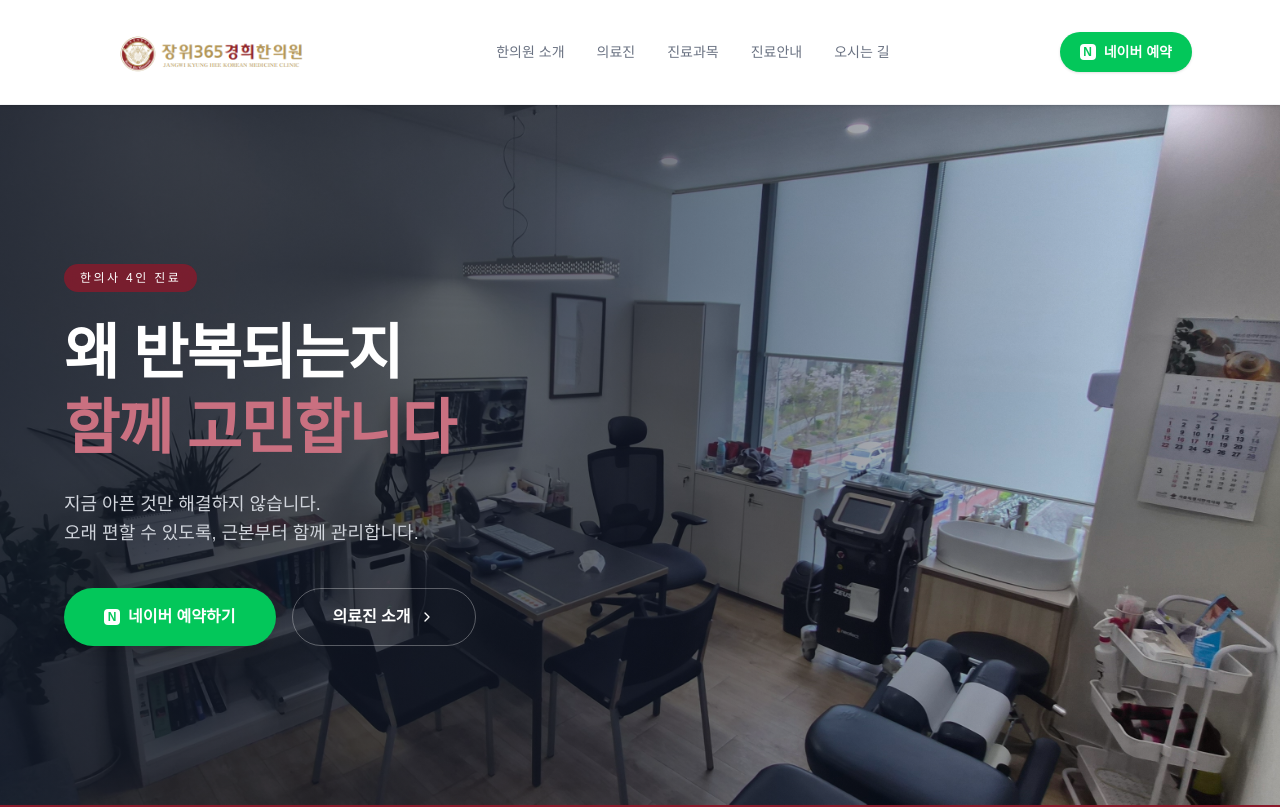
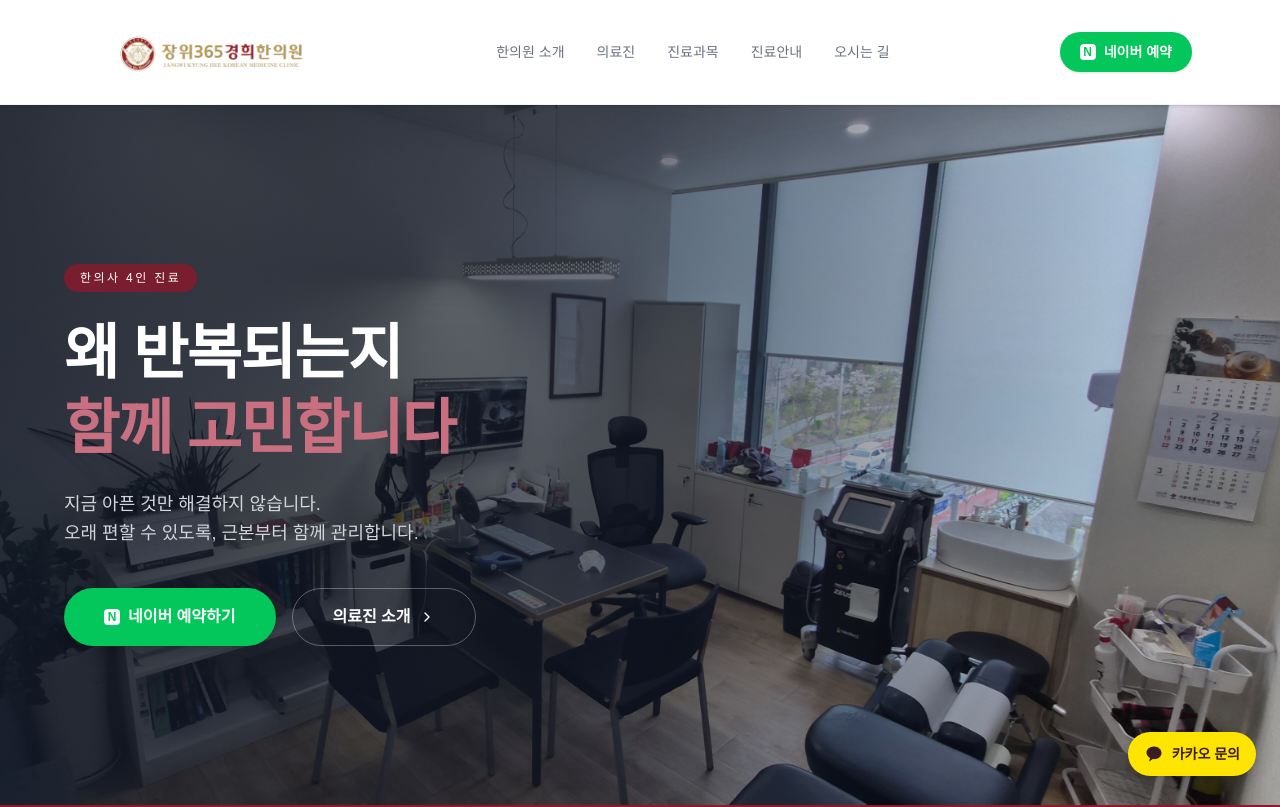
Before and after one commit to jangwi365hani/hanui-hompate, a Next.js app: page / in a window 1280 px wide. Shown: the top 807 px of the page. Built offline with nearby package versions, Linux system fonts and the light colour scheme.

Commit message:
카카오 채널 플로팅 버튼 추가

```diff
--- a/src/app/page.tsx
+++ b/src/app/page.tsx
@@ -360,6 +360,19 @@ export default function Home() {
         </div>
       </section>
 
+      {/* 카카오 플로팅 버튼 */}
+      <a
+        href="http://pf.kakao.com/_EkrXs"
+        target="_blank"
+        rel="noopener noreferrer"
+        className="fixed bottom-6 right-6 z-50 flex items-center gap-2 bg-[#FEE500] text-[#3A1D1D] text-sm font-bold px-4 py-3 rounded-full shadow-lg hover:bg-[#f5dc00] hover:scale-105 transition-all duration-200"
+      >
+        <svg width="20" height="20" viewBox="0 0 24 24" fill="#3A1D1D">
+          <path d="M12 3C7.03 3 3 6.36 3 10.5c0 2.7 1.7 5.05 4.25 6.4L6.1 21l4.6-2.9c.42.05.86.08 1.3.08 4.97 0 9-3.36 9-7.5S16.97 3 12 3z"/>
+        </svg>
+        카카오 문의
+      </a>
+
       {/* 푸터 */}
       <footer className="bg-gray-900 text-gray-500 py-12 px-6">
         <div className="max-w-6xl mx-auto flex flex-col md:flex-row items-center justify-between gap-6 text-sm">
```
